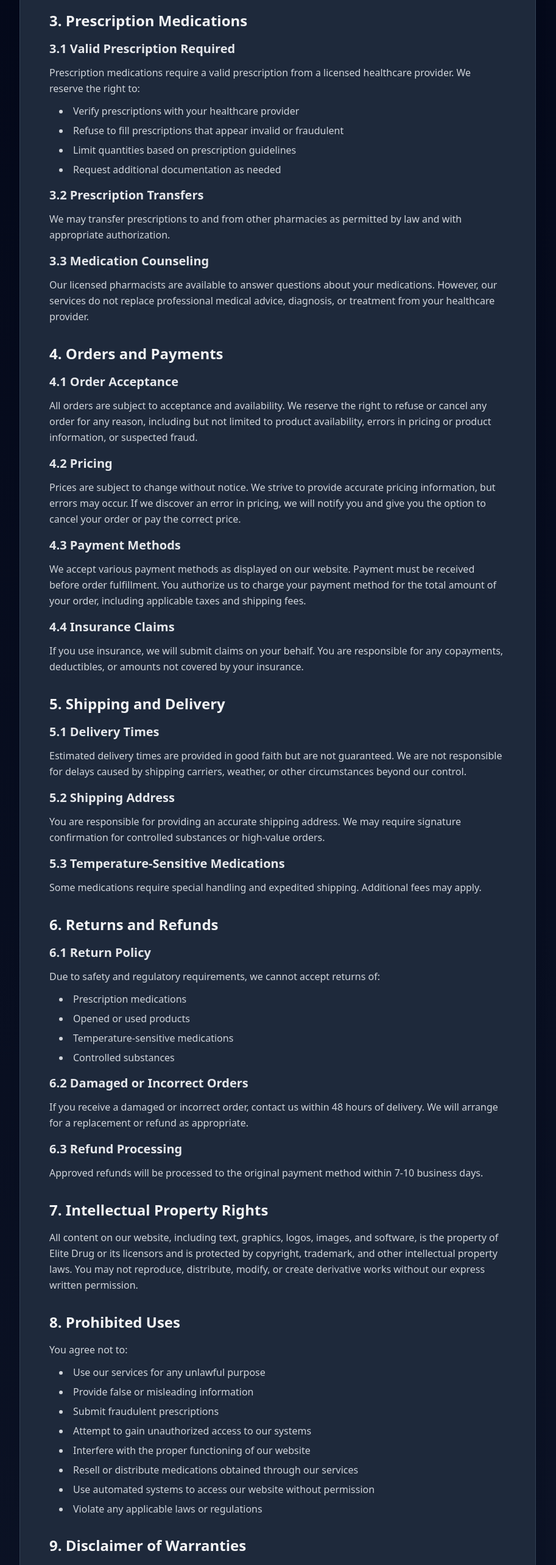
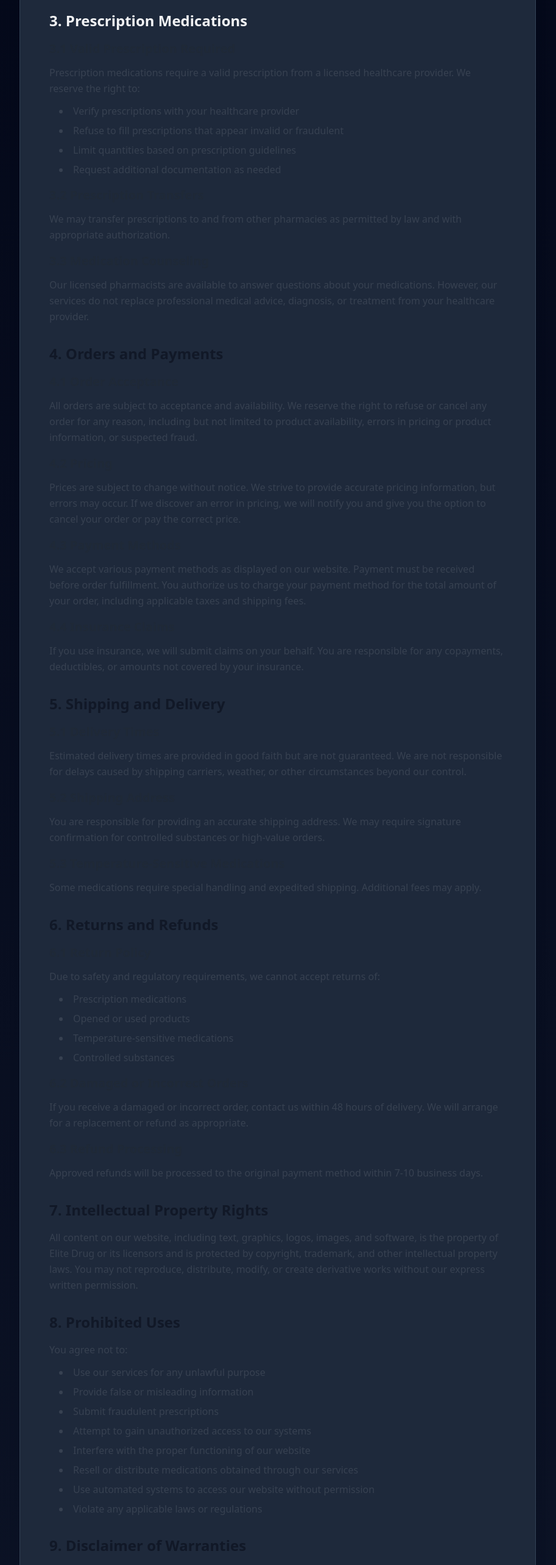
Before and after one commit to Tharun-Pasumarthi/elite_drug, a Next.js app: page /terms in a window 1280 px wide. Shown: the part 919-3485 px from the top of the page at 61% size, without its empty margins (184-1097 px from the left). Built offline with nearby package versions, Linux system fonts and the light colour scheme; no server answers; the database is empty.

Commit message:
Revert "fix: complete dark mode implementation and invisible product frames"
This reverts commit d2abc750887d24b9e91befbac5510b9558b7e82a.

```diff
--- a/src/app/categories/[id]/page.tsx
+++ b/src/app/categories/[id]/page.tsx
@@ -152,7 +152,7 @@ function ProductCard({ product, index, onQuickView }: { product: Product; index:
           initial={{ opacity: 0, scale: 0.9 }}
           animate={{ opacity: 1, scale: 1 }}
           transition={{ duration: 0.4, delay: index * 0.05 }}
-          className="bg-transparent rounded-xl overflow-hidden transition-all hover:-translate-y-3 cursor-pointer h-full group"
+          className="bg-white dark:bg-slate-800 rounded-xl overflow-hidden shadow-lg hover:shadow-2xl transition-all hover:-translate-y-3 border border-gray-100 dark:border-slate-700 cursor-pointer h-full group"
         >
           <div className="relative min-h-[180px] max-h-[220px] bg-transparent overflow-hidden">
             <div className="absolute inset-0 p-3">
--- a/src/app/products/page.tsx
+++ b/src/app/products/page.tsx
@@ -172,7 +172,7 @@ export default function ProductsPage() {
                 animate={{ opacity: 1, y: 0 }}
                 transition={{ duration: 0.3, delay: index * 0.05 }}
                 onClick={() => handleProductClick(product.slug)}
-                className="bg-transparent rounded-2xl overflow-hidden transition-all duration-300 hover:-translate-y-2 cursor-pointer group"
+                className="bg-white dark:bg-slate-800 rounded-2xl overflow-hidden shadow-lg hover:shadow-2xl transition-all duration-300 hover:-translate-y-2 cursor-pointer border border-gray-100 dark:border-slate-700 group"
               >
                 {/* Product Image */}
                 <div className="relative min-h-[200px] max-h-[240px] bg-transparent overflow-hidden">
--- a/src/app/terms/page.tsx
+++ b/src/app/terms/page.tsx
@@ -48,109 +48,109 @@ export default function TermsOfService() {
             <section>
               <h2 className="text-2xl font-bold text-gray-900 dark:text-gray-100 mb-4">3. Prescription Medications</h2>
 
-              <h3 className="text-xl font-semibold text-gray-800 dark:text-gray-200 mb-3">3.1 Valid Prescription Required</h3>
-              <p className="text-gray-700 dark:text-gray-300 leading-relaxed mb-3">
+              <h3 className="text-xl font-semibold text-gray-800 mb-3">3.1 Valid Prescription Required</h3>
+              <p className="text-gray-700 leading-relaxed mb-3">
                 Prescription medications require a valid prescription from a licensed healthcare provider. We reserve the right to:
               </p>
-              <ul className="list-disc list-inside space-y-2 text-gray-700 dark:text-gray-300 ml-4">
+              <ul className="list-disc list-inside space-y-2 text-gray-700 ml-4">
                 <li>Verify prescriptions with your healthcare provider</li>
                 <li>Refuse to fill prescriptions that appear invalid or fraudulent</li>
                 <li>Limit quantities based on prescription guidelines</li>
                 <li>Request additional documentation as needed</li>
               </ul>
 
-              <h3 className="text-xl font-semibold text-gray-800 dark:text-gray-200 mb-3 mt-4">3.2 Prescription Transfers</h3>
-              <p className="text-gray-700 dark:text-gray-300 leading-relaxed">
+              <h3 className="text-xl font-semibold text-gray-800 mb-3 mt-4">3.2 Prescription Transfers</h3>
+              <p className="text-gray-700 leading-relaxed">
                 We may transfer prescriptions to and from other pharmacies as permitted by law and with appropriate authorization.
               </p>
 
-              <h3 className="text-xl font-semibold text-gray-800 dark:text-gray-200 mb-3 mt-4">3.3 Medication Counseling</h3>
-              <p className="text-gray-700 dark:text-gray-300 leading-relaxed">
+              <h3 className="text-xl font-semibold text-gray-800 mb-3 mt-4">3.3 Medication Counseling</h3>
+              <p className="text-gray-700 leading-relaxed">
                 Our licensed pharmacists are available to answer questions about your medications. However, our services do not replace professional medical advice, diagnosis, or treatment from your healthcare provider.
               </p>
             </section>
 
             <section>
-              <h2 className="text-2xl font-bold text-gray-900 dark:text-gray-100 mb-4">4. Orders and Payments</h2>
+              <h2 className="text-2xl font-bold text-gray-900 mb-4">4. Orders and Payments</h2>
 
-              <h3 className="text-xl font-semibold text-gray-800 dark:text-gray-200 mb-3">4.1 Order Acceptance</h3>
-              <p className="text-gray-700 dark:text-gray-300 leading-relaxed">
+              <h3 className="text-xl font-semibold text-gray-800 mb-3">4.1 Order Acceptance</h3>
+              <p className="text-gray-700 leading-relaxed">
                 All orders are subject to acceptance and availability. We reserve the right to refuse or cancel any order for any reason, including but not limited to product availability, errors in pricing or product information, or suspected fraud.
               </p>
 
-              <h3 className="text-xl font-semibold text-gray-800 dark:text-gray-200 mb-3 mt-4">4.2 Pricing</h3>
-              <p className="text-gray-700 dark:text-gray-300 leading-relaxed">
+              <h3 className="text-xl font-semibold text-gray-800 mb-3 mt-4">4.2 Pricing</h3>
+              <p className="text-gray-700 leading-relaxed">
                 Prices are subject to change without notice. We strive to provide accurate pricing information, but errors may occur. If we discover an error in pricing, we will notify you and give you the option to cancel your order or pay the correct price.
               </p>
 
-              <h3 className="text-xl font-semibold text-gray-800 dark:text-gray-200 mb-3 mt-4">4.3 Payment Methods</h3>
-              <p className="text-gray-700 dark:text-gray-300 leading-relaxed">
+              <h3 className="text-xl font-semibold text-gray-800 mb-3 mt-4">4.3 Payment Methods</h3>
+              <p className="text-gray-700 leading-relaxed">
                 We accept various payment methods as displayed on our website. Payment must be received before order fulfillment. You authorize us to charge your payment method for the total amount of your order, including applicable taxes and shipping fees.
               </p>
 
-              <h3 className="text-xl font-semibold text-gray-800 dark:text-gray-200 mb-3 mt-4">4.4 Insurance Claims</h3>
-              <p className="text-gray-700 dark:text-gray-300 leading-relaxed">
+              <h3 className="text-xl font-semibold text-gray-800 mb-3 mt-4">4.4 Insurance Claims</h3>
+              <p className="text-gray-700 leading-relaxed">
                 If you use insurance, we will submit claims on your behalf. You are responsible for any copayments, deductibles, or amounts not covered by your insurance.
               </p>
             </section>
 
             <section>
-              <h2 className="text-2xl font-bold text-gray-900 dark:text-gray-100 mb-4">5. Shipping and Delivery</h2>
+              <h2 className="text-2xl font-bold text-gray-900 mb-4">5. Shipping and Delivery</h2>
 
-              <h3 className="text-xl font-semibold text-gray-800 dark:text-gray-200 mb-3">5.1 Delivery Times</h3>
-              <p className="text-gray-700 dark:text-gray-300 leading-relaxed">
+              <h3 className="text-xl font-semibold text-gray-800 mb-3">5.1 Delivery Times</h3>
+              <p className="text-gray-700 leading-relaxed">
                 Estimated delivery times are provided in good faith but are not guaranteed. We are not responsible for delays caused by shipping carriers, weather, or other circumstances beyond our control.
               </p>
 
-              <h3 className="text-xl font-semibold text-gray-800 dark:text-gray-200 mb-3 mt-4">5.2 Shipping Address</h3>
-              <p className="text-gray-700 dark:text-gray-300 leading-relaxed">
+              <h3 className="text-xl font-semibold text-gray-800 mb-3 mt-4">5.2 Shipping Address</h3>
+              <p className="text-gray-700 leading-relaxed">
                 You are responsible for providing an accurate shipping address. We may require signature confirmation for controlled substances or high-value orders.
               </p>
 
-              <h3 className="text-xl font-semibold text-gray-800 dark:text-gray-200 mb-3 mt-4">5.3 Temperature-Sensitive Medications</h3>
-              <p className="text-gray-700 dark:text-gray-300 leading-relaxed">
+              <h3 className="text-xl font-semibold text-gray-800 mb-3 mt-4">5.3 Temperature-Sensitive Medications</h3>
+              <p className="text-gray-700 leading-relaxed">
                 Some medications require special handling and expedited shipping. Additional fees may apply.
               </p>
             </section>
 
             <section>
-              <h2 className="text-2xl font-bold text-gray-900 dark:text-gray-100 mb-4">6. Returns and Refunds</h2>
+              <h2 className="text-2xl font-bold text-gray-900 mb-4">6. Returns and Refunds</h2>
 
-              <h3 className="text-xl font-semibold text-gray-800 dark:text-gray-200 mb-3">6.1 Return Policy</h3>
-              <p className="text-gray-700 dark:text-gray-300 leading-relaxed mb-3">
+              <h3 className="text-xl font-semibold text-gray-800 mb-3">6.1 Return Policy</h3>
+              <p className="text-gray-700 leading-relaxed mb-3">
                 Due to safety and regulatory requirements, we cannot accept returns of:
               </p>
-              <ul className="list-disc list-inside space-y-2 text-gray-700 dark:text-gray-300 ml-4">
+              <ul className="list-disc list-inside space-y-2 text-gray-700 ml-4">
                 <li>Prescription medications</li>
                 <li>Opened or used products</li>
                 <li>Temperature-sensitive medications</li>
                 <li>Controlled substances</li>
               </ul>
 
-              <h3 className="text-xl font-semibold text-gray-800 dark:text-gray-200 mb-3 mt-4">6.2 Damaged or Incorrect Orders</h3>
-              <p className="text-gray-700 dark:text-gray-300 leading-relaxed">
+              <h3 className="text-xl font-semibold text-gray-800 mb-3 mt-4">6.2 Damaged or Incorrect Orders</h3>
+              <p className="text-gray-700 leading-relaxed">
                 If you receive a damaged or incorrect order, contact us within 48 hours of delivery. We will arrange for a replacement or refund as appropriate.
               </p>
 
-              <h3 className="text-xl font-semibold text-gray-800 dark:text-gray-200 mb-3 mt-4">6.3 Refund Processing</h3>
-              <p className="text-gray-700 dark:text-gray-300 leading-relaxed">
+              <h3 className="text-xl font-semibold text-gray-800 mb-3 mt-4">6.3 Refund Processing</h3>
+              <p className="text-gray-700 leading-relaxed">
                 Approved refunds will be processed to the original payment method within 7-10 business days.
               </p>
             </section>
 
             <section>
-              <h2 className="text-2xl font-bold text-gray-900 dark:text-gray-100 mb-4">7. Intellectual Property Rights</h2>
-              <p className="text-gray-700 dark:text-gray-300 leading-relaxed">
+              <h2 className="text-2xl font-bold text-gray-900 mb-4">7. Intellectual Property Rights</h2>
+              <p className="text-gray-700 leading-relaxed">
                 All content on our website, including text, graphics, logos, images, and software, is the property of Elite Drug or its licensors and is protected by copyright, trademark, and other intellectual property laws. You may not reproduce, distribute, modify, or create derivative works without our express written permission.
               </p>
             </section>
 
             <section>
-              <h2 className="text-2xl font-bold text-gray-900 dark:text-gray-100 mb-4">8. Prohibited Uses</h2>
-              <p className="text-gray-700 dark:text-gray-300 leading-relaxed mb-3">
+              <h2 className="text-2xl font-bold text-gray-900 mb-4">8. Prohibited Uses</h2>
+              <p className="text-gray-700 leading-relaxed mb-3">
                 You agree not to:
               </p>
-              <ul className="list-disc list-inside space-y-2 text-gray-700 dark:text-gray-300 ml-4">
+              <ul className="list-disc list-inside space-y-2 text-gray-700 ml-4">
                 <li>Use our services for any unlawful purpose</li>
                 <li>Provide false or misleading information</li>
                 <li>Submit fraudulent prescriptions</li>
@@ -163,50 +163,50 @@ export default function TermsOfService() {
             </section>
 
             <section>
-              <h2 className="text-2xl font-bold text-gray-900 dark:text-gray-100 mb-4">9. Disclaimer of Warranties</h2>
-              <p className="text-gray-700 dark:text-gray-300 leading-relaxed">
+              <h2 className="text-2xl font-bold text-gray-900 mb-4">9. Disclaimer of Warranties</h2>
+              <p className="text-gray-700 leading-relaxed">
                 OUR SERVICES ARE PROVIDED "AS IS" AND "AS AVAILABLE" WITHOUT WARRANTIES OF ANY KIND, EITHER EXPRESS OR IMPLIED. WE DO NOT WARRANT THAT OUR SERVICES WILL BE UNINTERRUPTED, ERROR-FREE, OR SECURE. WE DO NOT WARRANT THE ACCURACY OR COMPLETENESS OF INFORMATION PROVIDED ON OUR WEBSITE.
               </p>
             </section>
 
             <section>
-              <h2 className="text-2xl font-bold text-gray-900 dark:text-gray-100 mb-4">10. Limitation of Liability</h2>
-              <p className="text-gray-700 dark:text-gray-300 leading-relaxed">
+              <h2 className="text-2xl font-bold text-gray-900 mb-4">10. Limitation of Liability</h2>
+              <p className="text-gray-700 leading-relaxed">
                 TO THE MAXIMUM EXTENT PERMITTED BY LAW, ELITE DRUG SHALL NOT BE LIABLE FOR ANY INDIRECT, INCIDENTAL, SPECIAL, CONSEQUENTIAL, OR PUNITIVE DAMAGES, INCLUDING BUT NOT LIMITED TO LOSS OF PROFITS, DATA, OR USE, ARISING OUT OF OR IN CONNECTION WITH OUR SERVICES. OUR TOTAL LIABILITY SHALL NOT EXCEED THE AMOUNT PAID BY YOU FOR THE SPECIFIC PRODUCT OR SERVICE GIVING RISE TO THE CLAIM.
               </p>
             </section>
 
             <section>
-              <h2 className="text-2xl font-bold text-gray-900 dark:text-gray-100 mb-4">11. Indemnification</h2>
-              <p className="text-gray-700 dark:text-gray-300 leading-relaxed">
+              <h2 className="text-2xl font-bold text-gray-900 mb-4">11. Indemnification</h2>
+              <p className="text-gray-700 leading-relaxed">
                 You agree to indemnify, defend, and hold harmless Elite Drug and its officers, directors, employees, and agents from any claims, liabilities, damages, losses, and expenses arising out of your use of our services, violation of these Terms, or violation of any rights of another party.
               </p>
             </section>
 
             <section>
-              <h2 className="text-2xl font-bold text-gray-900 dark:text-gray-100 mb-4">12. Governing Law and Dispute Resolution</h2>
-              <p className="text-gray-700 dark:text-gray-300 leading-relaxed">
+              <h2 className="text-2xl font-bold text-gray-900 mb-4">12. Governing Law and Dispute Resolution</h2>
+              <p className="text-gray-700 leading-relaxed">
                 These Terms shall be governed by and construed in accordance with the laws of the jurisdiction in which Elite Drug operates, without regard to conflict of law principles. Any disputes arising from these Terms or your use of our services shall be resolved through binding arbitration in accordance with the rules of the American Arbitration Association.
               </p>
             </section>
 
             <section>
-              <h2 className="text-2xl font-bold text-gray-900 dark:text-gray-100 mb-4">13. Modifications to Terms</h2>
-              <p className="text-gray-700 dark:text-gray-300 leading-relaxed">
+              <h2 className="text-2xl font-bold text-gray-900 mb-4">13. Modifications to Terms</h2>
+              <p className="text-gray-700 leading-relaxed">
                 We reserve the right to modify these Terms at any time. We will notify you of material changes by posting the updated Terms on our website and updating the "Last Updated" date. Your continued use of our services after such modifications constitutes acceptance of the updated Terms.
               </p>
             </section>
 
             <section>
-              <h2 className="text-2xl font-bold text-gray-900 dark:text-gray-100 mb-4">14. Severability</h2>
-              <p className="text-gray-700 dark:text-gray-300 leading-relaxed">
+              <h2 className="text-2xl font-bold text-gray-900 mb-4">14. Severability</h2>
+              <p className="text-gray-700 leading-relaxed">
                 If any provision of these Terms is found to be unenforceable or invalid, that provision shall be limited or eliminated to the minimum extent necessary, and the remaining provisions shall remain in full force and effect.
               </p>
             </section>
 
             <section>
-              <h2 className="text-2xl font-bold text-gray-900 dark:text-gray-100 mb-4">15. Entire Agreement</h2>
-              <p className="text-gray-700 dark:text-gray-300 leading-relaxed">
+              <h2 className="text-2xl font-bold text-gray-900 mb-4">15. Entire Agreement</h2>
+              <p className="text-gray-700 leading-relaxed">
                 These Terms, together with our Privacy Policy and any other legal notices published by us, constitute the entire agreement between you and Elite Drug concerning your use of our services.
               </p>
             </section>
--- a/src/components/MoreProductsCarousel.tsx
+++ b/src/components/MoreProductsCarousel.tsx
@@ -122,7 +122,7 @@ export default function MoreProductsCarousel({ currentProductId }: MoreProductsC
             >
               <Link
                 href={`/products/${product.slug}`}
-                className="block group bg-transparent rounded-xl transition-all duration-300 overflow-hidden hover:-translate-y-2 transform"
+                className="block group bg-white dark:bg-slate-800 rounded-xl shadow-md hover:shadow-xl transition-all duration-300 overflow-hidden border border-gray-200 dark:border-slate-700 hover:border-[#FF8C00] dark:hover:border-orange-500 hover:-translate-y-2 transform"
               >
                 {/* Product Image */}
                 <div className="relative min-h-[150px] max-h-[170px] bg-transparent overflow-hidden">
--- a/src/components/ProductsSection.tsx
+++ b/src/components/ProductsSection.tsx
@@ -36,7 +36,7 @@ function ProductCard({ product, index }: { product: Product; index: number }) {
         initial={{ opacity: 0, scale: 0.9 }}
         animate={isInView ? { opacity: 1, scale: 1 } : { opacity: 0, scale: 0.9 }}
         transition={{ duration: 0.5, delay: index * 0.1 }}
-        className="bg-transparent rounded-xl overflow-hidden transition-all hover:-translate-y-3 cursor-pointer h-full"
+        className="bg-white rounded-xl overflow-hidden shadow-lg hover:shadow-2xl transition-all hover:-translate-y-3 border border-gray-100 cursor-pointer h-full"
       >
               <div className="relative min-h-[240px] max-h-[280px] bg-transparent overflow-hidden">
                 <div className="absolute inset-0 p-4">
--- a/src/components/RecentlyViewed.tsx
+++ b/src/components/RecentlyViewed.tsx
@@ -102,7 +102,7 @@ export default function RecentlyViewed() {
                 className="flex-shrink-0 w-64 snap-start"
               >
                 <Link href={`/products/${product.slug}`}>
-                  <div className="bg-transparent rounded-xl overflow-hidden transition-all duration-300 hover:-translate-y-2 cursor-pointer h-full">
+                  <div className="bg-white dark:bg-slate-800 rounded-xl overflow-hidden shadow-md hover:shadow-xl transition-all duration-300 hover:-translate-y-2 border border-gray-100 dark:border-slate-700 cursor-pointer h-full">
                     {/* Product Image */}
                     <div className="relative min-h-[180px] max-h-[200px] bg-transparent overflow-hidden">
                       <div className="absolute inset-0 p-2">
```
Also changed, not shown: src/app/compliance/page.tsx (+54 -54 lines), src/app/privacy/page.tsx (+35 -35 lines).
